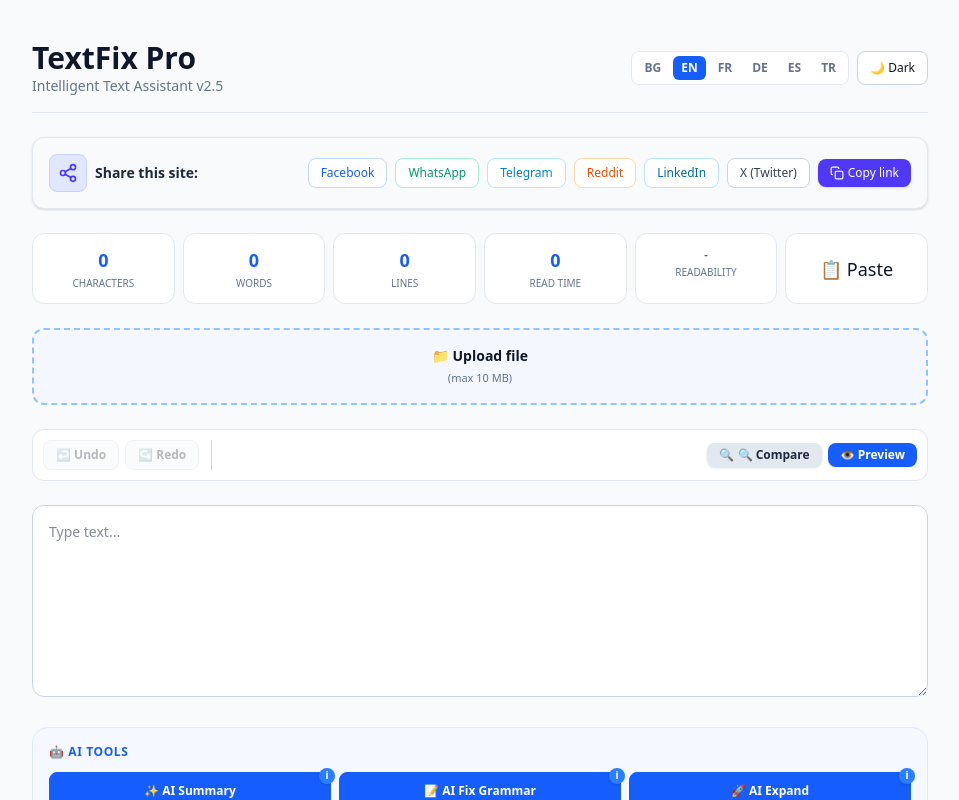
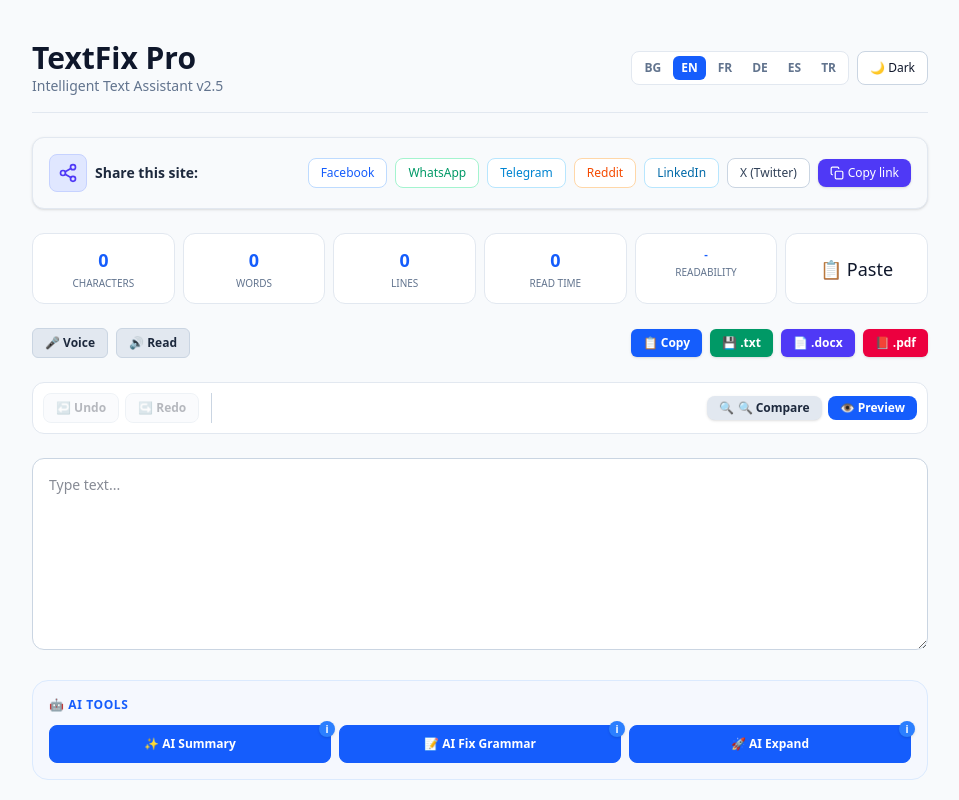
Before and after one commit to ReLaXsZ/textfix-pro, a Next.js app: page / in a window 1280 px wide. Shown: the top 800 px of the page, without its empty margins (160-1119 px from the left). Built offline with nearby package versions, Linux system fonts and the light colour scheme.

Commit message:
Added copy and export buttons back

```diff
--- a/app/page.tsx
+++ b/app/page.tsx
@@ -220,6 +220,40 @@
     } catch (err) { console.error(err); }
   };
 
+  // --- ФУНКЦИИ ЗА КОПИРАНЕ И ИЗТЕГЛЯНЕ ---
+  const copyText = async () => {
+    if (!text.trim()) return showToast(t.noTextToCopy);
+    try {
+      await navigator.clipboard.writeText(text);
+      showToast(t.copied);
+    } catch (err) {
+      showToast(t.encodeError);
+    }
+  };
+
+  const downloadTxt = () => {
+    if (!text.trim()) return showToast(t.noTextToDownload);
+    const blob = new Blob([text], { type: "text/plain;charset=utf-8" });
+    saveAs(blob, "TextFix.txt");
+    showToast(t.downloaded);
+  };
+
+  const downloadDocx = () => {
+    if (!text.trim()) return showToast(t.noTextToDownload);
+    const paragraphs = text.split("\n").map((line) => new Paragraph({ children: [new TextRun({ text: line, size: 24 })] }));
+    const doc = new Document({ sections: [{ children: paragraphs }] });
+    Packer.toBlob(doc).then((blob) => { saveAs(blob, "TextFix.docx"); showToast(t.downloaded); });
+  };
+
+  const downloadPdf = () => {
+    if (!text.trim()) return showToast(t.noTextToDownload);
+    const doc = new jsPDF();
+    const splitText = doc.splitTextToSize(text, 180);
+    doc.text(splitText, 15, 15);
+    doc.save("TextFix.pdf");
+    showToast(t.downloaded);
+  };
+
   const makeBIG = () => updateText(text.toUpperCase(), t.upperSuccess);
   const makeSmall = () => updateText(text.toLowerCase(), t.lowerSuccess);
   const capitalizeSentences = () => updateText(text.replace(/(^|[.!?]\s+|\n\s*)([a-zа-яё])/gi, (_m, p, l) => p + l.toUpperCase()), t.sentenceSuccess);
@@ -259,6 +293,7 @@
 
         <ShareButtons lang={lang as any} isLight={isLight} />
 
+        {/* Статистики */}
         <div className="grid grid-cols-2 sm:grid-cols-3 md:grid-cols-6 gap-2 text-center">
           <div className={`p-3 rounded-xl border ${isLight ? "bg-white border-slate-200" : "bg-slate-900/60 border-slate-800"}`}><div className={`text-lg font-bold ${charCounterColor}`}>{charCount}</div><div className="text-[10px] text-slate-500 uppercase mt-0.5">{t.chars}</div></div>
           <div className={`p-3 rounded-xl border ${isLight ? "bg-white border-slate-200" : "bg-slate-900/60 border-slate-800"}`}><div className="text-lg font-bold text-blue-600">{wordCount}</div><div className="text-[10px] text-slate-500 uppercase mt-0.5">{t.words}</div></div>
@@ -268,12 +303,23 @@
           <button type="button" onClick={async () => { try { const t = await navigator.clipboard.readText(); updateText(t, "OK!"); } catch { } }} className={`p-3 rounded-xl border ${isLight ? "bg-white border-slate-200" : "bg-slate-900/60 border-slate-800"}`}><div className="text-lg">{t.pasteBtn}</div></button>
         </div>
 
-        <label className={`border-2 border-dashed p-4 rounded-xl text-center cursor-pointer block ${isLight ? "border-blue-300 bg-blue-50/50" : "border-blue-500/30 bg-blue-950/20"}`}>
-          <div className="text-xs md:text-sm font-semibold">{t.upload}</div>
-          <div className="text-[11px] text-slate-500 mt-1">{t.uploadSub}</div>
-          <input type="file" accept=".txt,.csv,.md,.html,.js,.json,.docx" className="hidden" />
-        </label>
+        {/* Качване и Експорт */}
+        <div className="space-y-2">
+          <div className="flex flex-wrap justify-between items-center text-xs gap-2">
+            <div className="space-x-2 flex items-center">
+              <button type="button" onClick={() => {}} className={`px-3 py-1.5 rounded-md font-semibold border ${isLight ? "bg-slate-200 text-slate-800 border-slate-300" : "bg-slate-800 text-slate-200 border-slate-700"}`}>{t.voiceInput}</button>
+              <button type="button" onClick={() => {}} className={`px-3 py-1.5 rounded-md font-semibold border ${isLight ? "bg-slate-200 text-slate-800 border-slate-300" : "bg-slate-800 text-slate-200 border-slate-700"}`}>{t.speakText}</button>
+            </div>
+            <div className="space-x-2 flex items-center">
+              <button type="button" onClick={copyText} className="bg-blue-600 hover:bg-blue-700 text-white font-semibold px-3 py-1.5 rounded-md transition-all shadow-sm">{t.copy}</button>
+              <button type="button" onClick={downloadTxt} className="bg-emerald-600 hover:bg-emerald-700 text-white font-semibold px-3 py-1.5 rounded-md transition-all shadow-sm">{t.downloadTxt}</button>
+              <button type="button" onClick={downloadDocx} className="bg-indigo-600 hover:bg-indigo-700 text-white font-semibold px-3 py-1.5 rounded-md transition-all shadow-sm">{t.downloadDocx}</button>
+              <button type="button" onClick={downloadPdf} className="bg-rose-600 hover:bg-rose-700 text-white font-semibold px-3 py-1.5 rounded-md transition-all shadow-sm">{t.downloadPdf}</button>
+            </div>
+          </div>
+        </div>
 
+        {/* Undo/Redo + Compare + Preview */}
         <div className={`p-2.5 rounded-xl border flex flex-wrap items-center justify-between gap-3 text-xs ${isLight ? "bg-white border-slate-200" : "bg-slate-900 border-slate-800"}`}>
           <div className="flex items-center gap-1.5 border-r pr-3 border-slate-300 dark:border-slate-700">
             <button type="button" onClick={undo} disabled={historyIndex <= 0} className={`px-3 py-1.5 rounded-lg font-bold border disabled:opacity-30 ${isLight ? "bg-slate-100 border-slate-300" : "bg-slate-800 border-slate-700"}`}>{t.undo}</button>
@@ -285,12 +331,14 @@
           </div>
         </div>
 
+        {/* Текстова площ */}
         {!showPreview ? (
           <textarea ref={textAreaRef} value={text} onChange={(e) => updateText(e.target.value, undefined, true)} placeholder={t.placeholder} className={`w-full h-48 p-4 rounded-xl border focus:ring-2 focus:ring-blue-500 text-sm resize-y ${isLight ? "bg-white border-slate-300" : "bg-slate-900 border-slate-800"}`} />
         ) : (
           <div className={`w-full h-48 p-4 rounded-xl border overflow-y-auto text-sm whitespace-pre-wrap ${isLight ? "bg-white border-slate-300" : "bg-slate-900 border-slate-800"}`}>{text || t.noTextPreview}</div>
         )}
 
+        {/* AI Инструменти */}
         <div className={`p-4 rounded-2xl border space-y-3 ${isLight ? "bg-blue-50/40 border-blue-100" : "bg-slate-900/50 border-slate-800"}`}>
           <div className="text-xs font-semibold text-blue-600 uppercase tracking-wider">{t.aiTools}</div>
           <div className="grid grid-cols-2 md:grid-cols-3 gap-2">
@@ -300,6 +348,7 @@
           </div>
         </div>
 
+        {/* Секция с нови инструменти (Toolkit) */}
         <div className={`rounded-2xl border overflow-hidden ${isLight ? "bg-white border-slate-200" : "bg-slate-900 border-slate-800"}`}>
           <div className={`p-4 border-b ${isLight ? "bg-slate-50 border-slate-200" : "bg-slate-950 border-slate-800"}`}><h3 className="font-bold text-sm">{t.toolkitTitle}</h3></div>
           <div className="flex flex-wrap border-b border-slate-200 dark:border-slate-800 text-xs font-bold">
@@ -349,6 +398,7 @@
           </div>
         </div>
 
+        {/* Почистване (12 бутона + стрелкичка) */}
         <details className={`group border rounded-2xl ${isLight ? "bg-white border-slate-200" : "bg-slate-900 border-slate-800"}`}>
           <summary className="flex items-center justify-between p-4 cursor-pointer list-none font-bold text-xs uppercase text-slate-500">
             <div>🔠 {t.tools}</div>
@@ -372,6 +422,7 @@
           </div>
         </details>
 
+        {/* PRO Инструменти (стрелкичка) */}
         <details className={`group border rounded-2xl ${isLight ? "bg-white border-slate-200" : "bg-slate-900 border-slate-800"}`}>
           <summary className="flex items-center justify-between p-4 cursor-pointer list-none font-bold text-xs uppercase text-slate-500">
             <div>⚡ {t.proTools}</div>
```
